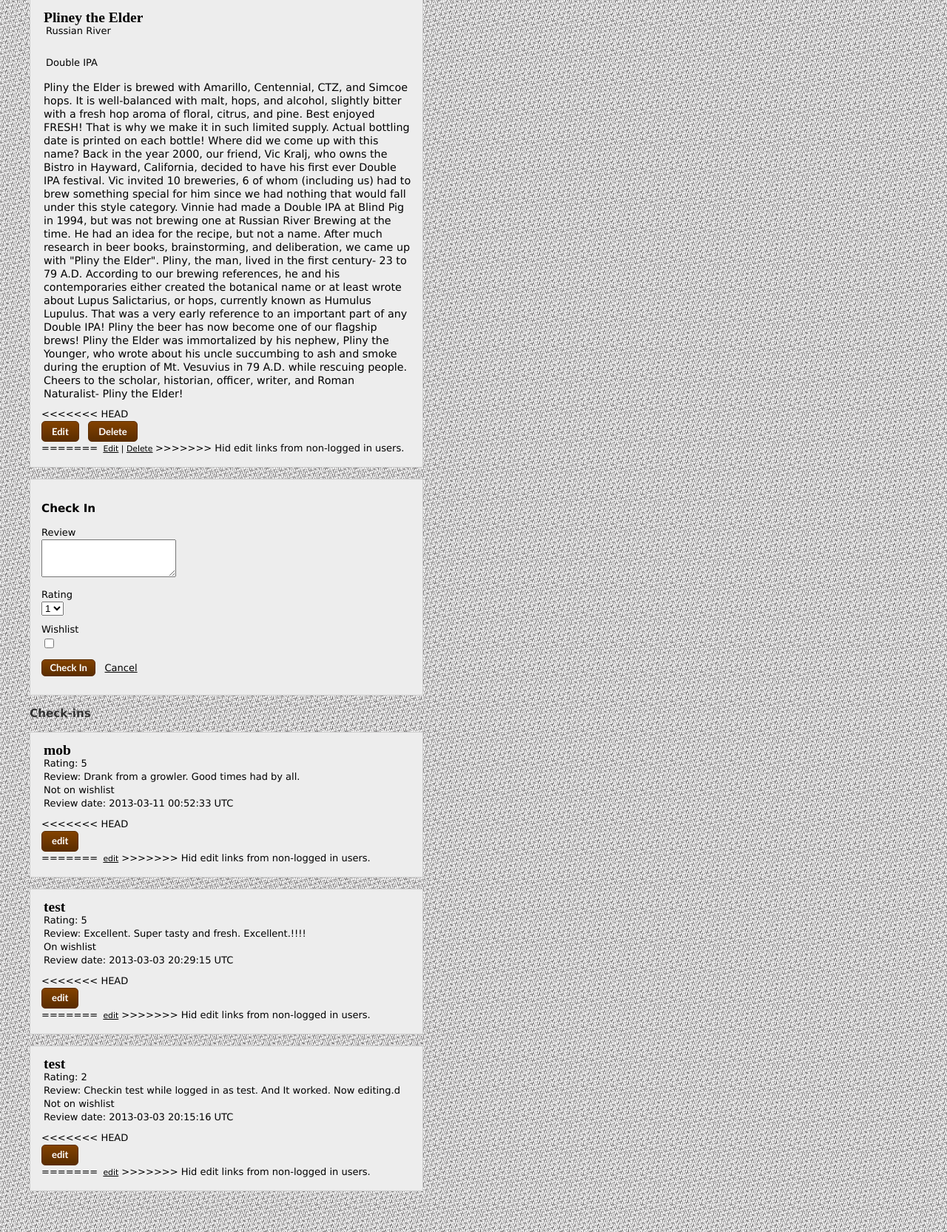
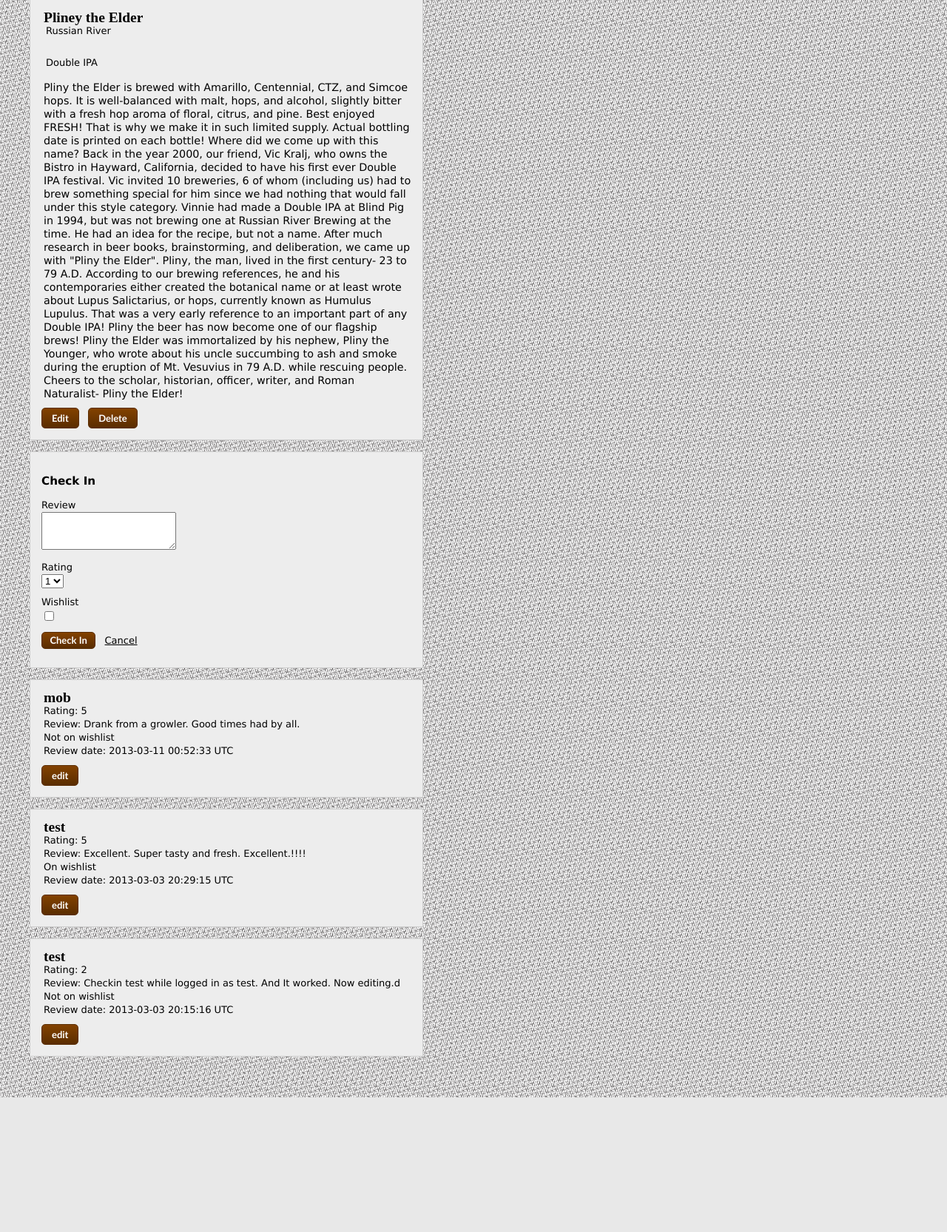
Before and after one commit to bikesandwich/beerme, a Rails app: page /beers/1 in a window 1280 px wide. Shown: the part 276-1941 px from the top of the page at 74% size. After the commit the page ends 1759 px from the top, so only its background shows below. Run offline with Rails 7, Linux system fonts and the light colour scheme; a user stored in the database is signed in; data comes from the database, SQL or seed files in the repository; both versions use the stored data as it was after the commit; style sheets or scripts are compiled from the project's sources; parts of the project's set-up code (start-up, migrations or seed data) failed here and were passed over; some libraries are stand-ins or nearby versions; some web fonts are replaced.

Commit message:
Revert "Hid edit links from non-logged in users."
This reverts commit 769daa58ba4ca1da1b9ffbe8dee5897ebbcbd38a.

```diff
--- a/app/controllers/beers_controller.rb
+++ b/app/controllers/beers_controller.rb
@@ -2,7 +2,6 @@
 
   before_filter :check_login, :except => [:index, :search, :show]
   before_filter :save_path
-
 
   # GET /beers
   def index
--- a/app/controllers/sessions_controller.rb
+++ b/app/controllers/sessions_controller.rb
@@ -6,7 +6,7 @@
     user = User.find_by_user_name(params[:user_name])
     if user and user.authenticate(params[:password])
       session[:user_id] = user.id
-      redirect_to session[:previous]
+      redirect_to root_url
     else
       flash.now.alert = "Invalid name/password combination"
       render 'new'
@@ -15,6 +15,6 @@
 
   def destroy
     session[:user_id] = nil
-    redirect_to session[:previous], :notice => "Logged out"
+    redirect_to root_url, :notice => "Logged out"
   end
 end
--- a/app/views/beers/show.html.erb
+++ b/app/views/beers/show.html.erb
@@ -18,6 +18,10 @@
   <%= @beer.style %>
 </p>
 
+<!-- <p class="rating">
+
+  Rating: <%= @beer.rating %> |  Wishlist: <%= @beer.wishlist ? "Yes" : "No" %>
+</p>-->
 <p class="note">
   <%= @beer.note %>
 </p>
@@ -25,24 +29,15 @@
 
 
 
-<<<<<<< HEAD
 
              <div class="button"><%= link_to 'Edit', edit_beer_path(@beer) %> &nbsp;
              <%= link_to 'Delete', @beer, method: :delete, data: { confirm: 'Are you sure?' } %>
 
 
 </div>
-=======
-             <% if current_user  %>
-             <small>
-              <%= link_to 'Edit', edit_beer_path(@beer) %> |
-             <%= link_to 'Delete', @beer, method: :delete, data: { confirm: 'Are you sure?' } %>
-             </small>
-             <% end %>
->>>>>>> Hid edit links from non-logged in users.
 
 </div>
-<% if current_user %>
+
 <div class="beer">
   <h3>Check In</h3>
 
@@ -80,14 +75,12 @@
 <% end %>
 
 </div>
-  <% end %>
 
 
- <h3>Check-ins</h3>
+
   <% @beer.check_in.order("created_at DESC").each do |r|  %>
-
   <div class="beer">
-<h2><%= link_to r.user.user_name, r.user  %></h2>
+<h2><%= link_to r.user.user_name, r.user %></h2>
 <p>
 
 Rating: <%= r.rating %><br>
@@ -98,15 +91,6 @@
 Review date: <%= r.created_at %>
 
 </p>
-<<<<<<< HEAD
 <div class="button"><%= link_to 'edit', edit_check_in_path(r) %></div>
-=======
-<% if current_user  %>
-      <small><%= link_to 'edit', edit_check_in_path(r) %></small>
-  <% else %>
-
-<% end %>
-
->>>>>>> Hid edit links from non-logged in users.
 </div>
 <% end %>
```
Also changed, not shown: app/controllers/check_ins_controller.rb (+5 -11 lines), app/views/beers/index.html.erb (+0 -7 lines), app/views/users/index.html.erb (+0 -7 lines), db/development.sqlite3.
